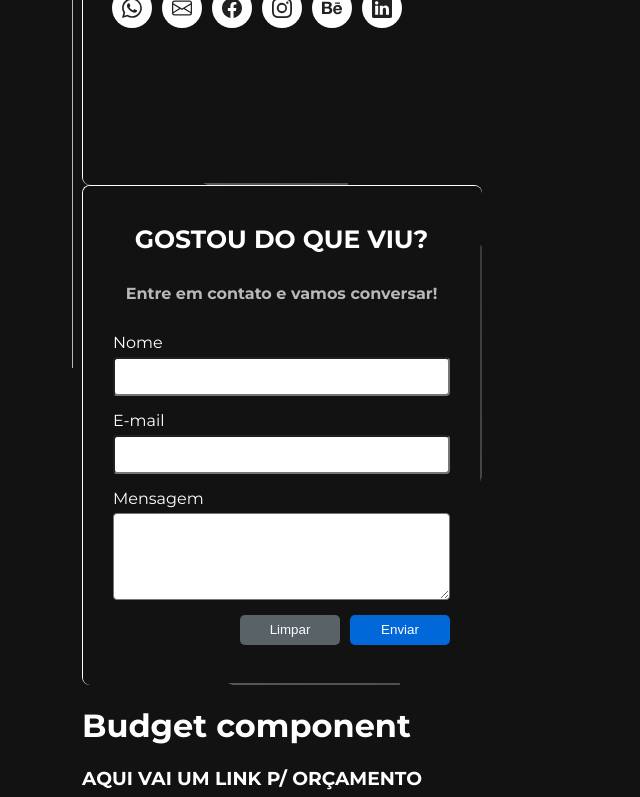
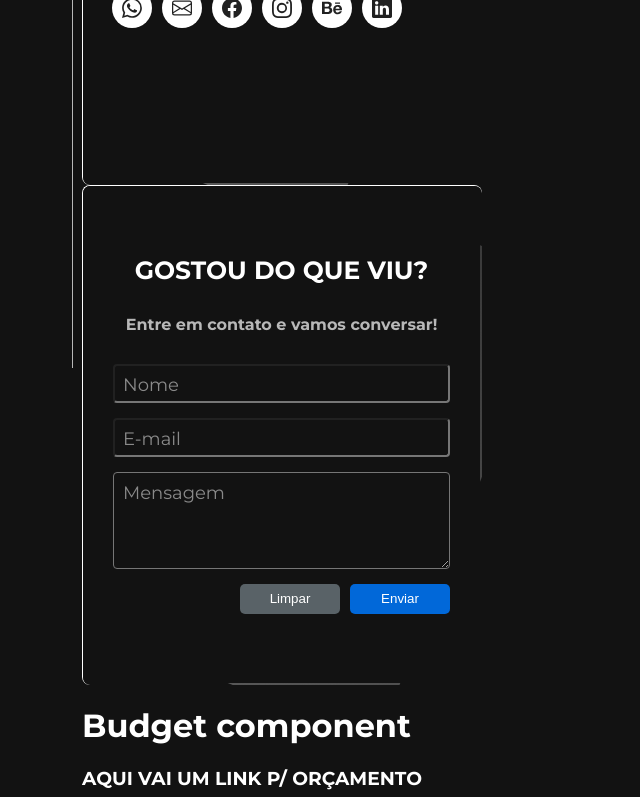
Before and after one commit to marcusviniciusmo/Sara_Vertuan_Profile_Website, a React (Create React App) app in the folder frontend/: page /contact in a window 1280 px wide. Shown: the part 477-1274 px from the top of the page, without its empty margins (0-640 px from the left). Built offline with nearby package versions, Linux system fonts and the light colour scheme.

Commit message:
Styling inputs with floating label

```diff
--- a/frontend/src/components/Form/index.tsx
+++ b/frontend/src/components/Form/index.tsx
@@ -1,7 +1,8 @@
 import { useGlobalContext } from "context";
 import { useState } from "react";
 import { ContactCardContainer, ContactCardContent } from "styles/ContactCard";
-import { Strong, Span, Column, Input, Row, Textarea, Button } from "./styles";
+import { Strong, Span, Column, Input, Label, Row, Textarea, Button } from "./styles";
+import './styles.css';
 
 export function Form() {
   const [name, setName] = useState<string>('');
@@ -25,35 +26,56 @@ export function Form() {
             Entre em contato e vamos conversar!
           </Span>
 
-          <Column>
-            <label htmlFor="fieldName">Nome</label>
+          <Column className="inputContainer">
             <Input
               type="text"
               id="fieldName"
+              theme={theme}
               value={name}
               onChange={(e: any) => setName(e.target.value)}
             />
+            <Label
+              htmlFor="fieldName"
+              className={name && 'filled'}
+              theme={theme}
+            >
+              Nome
+            </Label>
           </Column>
 
-          <Column>
-            <label htmlFor="fieldEmail">E-mail</label>
+          <Column className="inputContainer">
             <Input
               type="email"
               id="fieldEmail"
+              theme={theme}
               value={email}
               onChange={(e: any) => setEmail(e.target.value)}
             />
+            <Label
+              htmlFor="fieldEmail"
+              className={email && 'filled'}
+              theme={theme}
+              >
+              E-mail
+            </Label>
           </Column>
 
-          <Column>
-            <label htmlFor="fieldMessage">Mensagem</label>
+          <Column className="inputContainer">
             <Textarea
               id="fieldMessage"
               cols={30}
               rows={5}
+              theme={theme}
               value={message}
               onChange={(e: any) => setMessage(e.target.value)}
-            />
+              />
+            <Label
+              htmlFor="fieldMessage"
+              className={message && 'filled'}
+              theme={theme}
+              >
+              Mensagem
+            </Label>
           </Column>
 
           <Row>
@@ -62,7 +84,7 @@ export function Form() {
               value="Limpar"
               background='#596267'
               onClick={cleanInputs}
-              />
+            />
             <Button type="submit" value="Enviar" background='#0168D9' />
           </Row>
         </form>
--- /dev/null
+++ b/frontend/src/components/Form/styles.css
@@ -0,0 +1,7 @@
+.inputContainer:focus-within label,
+.filled {
+  padding-inline: 2rem;
+  transform: translate(0rem, -2rem) scale(0.8);
+  transition: all 0.3s ease-in-out;
+  opacity: 1;
+}
--- a/frontend/src/components/Form/styles.tsx
+++ b/frontend/src/components/Form/styles.tsx
@@ -1,8 +1,4 @@
-import { InputHTMLAttributes, TextareaHTMLAttributes } from "react";
 import styled from "styled-components";
-
-interface InputProps extends InputHTMLAttributes<HTMLElement> {};
-interface TextareaProps extends TextareaHTMLAttributes<HTMLElement> {};
 
 interface ButtonProps {
   background?: string;
@@ -29,12 +25,33 @@ export const Column = styled.div`
   display: flex;
   flex-direction: column;
   gap: 0.5rem;
+  position: relative;
 `;
 
-export const Input = styled.input<InputProps>`
+export const Input = styled.input.attrs(props => ({
+  theme: props.theme
+}))`
+  background: var(--background${props => props.theme});
+  color: var(--colorPrimary${props => props.theme});
   height: 2.5rem;
+  padding: 0.5rem 1rem;
   border-radius: 0.4rem;
-  padding: 0.5rem 1rem;
+  transform: translate(0rem 2.9rem) scale(1);
+  transform-origin: top left;
+  transition: 0.2s cubic-bezier(0, 0, 0.2, 1) 0s;
+  `;
+
+export const Label = styled.label.attrs(props => ({
+  theme: props.theme
+}))`
+  background: var(--background${props => props.theme});
+  color: var(--colorPrimary${props => props.theme});
+  font-size: 1.8rem;
+  margin: 1rem;
+  position: absolute;
+  pointer-events: none;
+  transition: 0.5s;
+  opacity: 0.5;
   `;
 
 export const Row = styled.div`
@@ -45,9 +62,13 @@ export const Row = styled.div`
   gap: 1rem;
   `;
 
-export const Textarea = styled.textarea<TextareaProps>`
+export const Textarea = styled.textarea.attrs(props => ({
+  theme: props.theme
+}))`
+  background: var(--background${props => props.theme});
+  color: var(--colorPrimary${props => props.theme});
   border-radius: 0.4rem;
-  padding: 0.5rem 1rem;
+  padding: 1rem;
 `;
 
 export const Button = styled.input<ButtonProps>`
```
